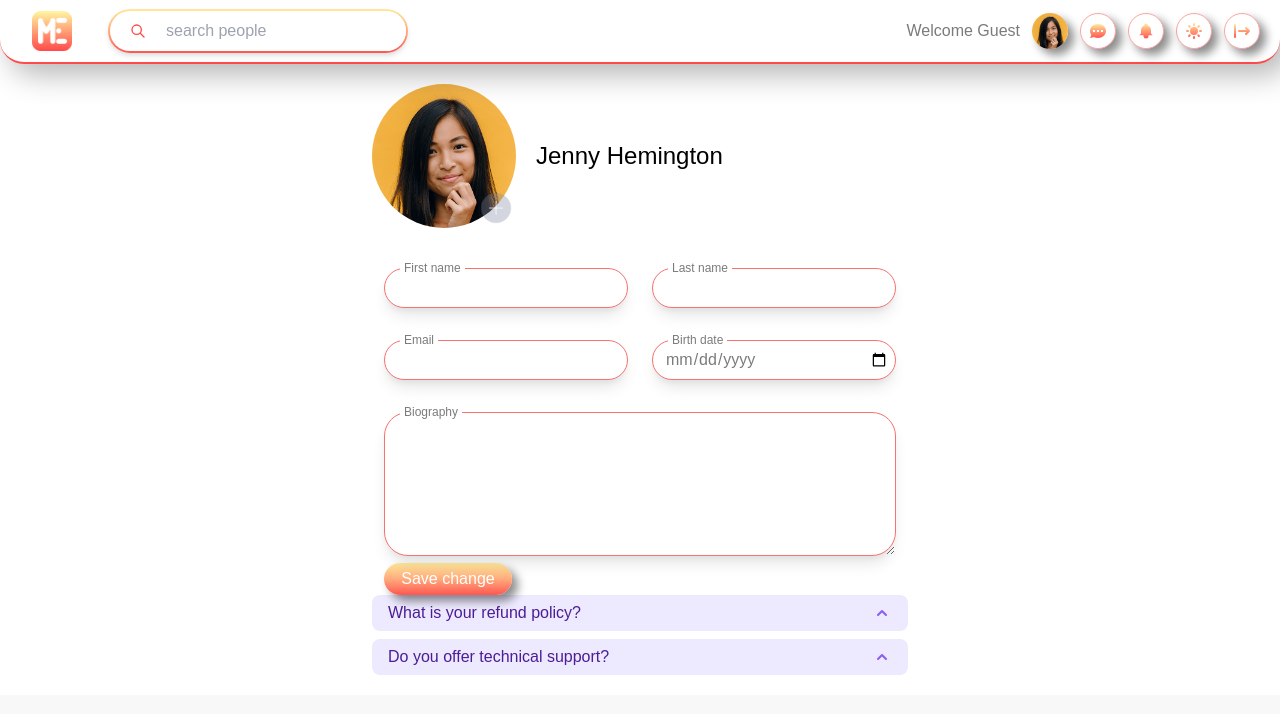
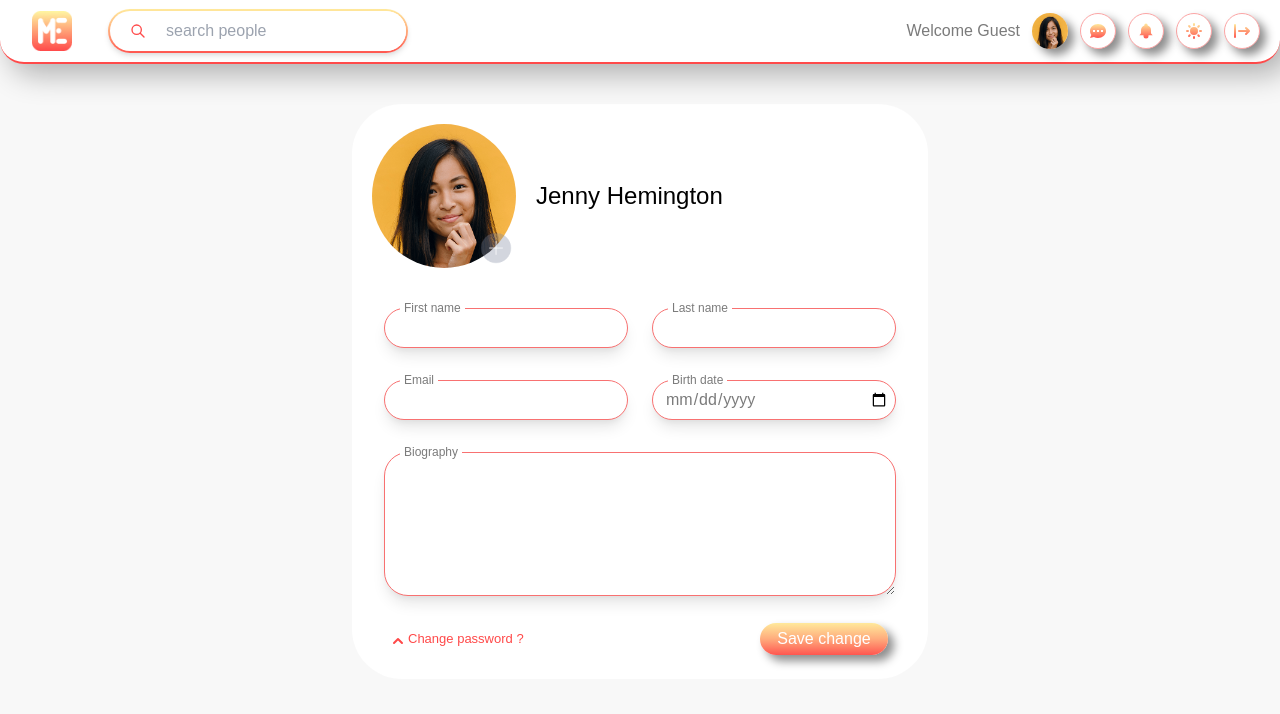
Before and after one commit to kajichulmay/socialMe, a React (Create React App) app: page /profile-setting in a window 1280 px wide. Shown: the top 714 px of the page. Built offline with nearby package versions, Linux system fonts and the light colour scheme; a web font is replaced by a local one.

Commit message:
profile setting

```diff
--- a/src/App.css
+++ b/src/App.css
@@ -102,6 +102,12 @@
   color: #7b7b7b;
 }
 
+.text-dark-thin * {
+  color: #ff4949;
+  font-weight: 300;
+  font-size: 13px;
+}
+
 /* border */
 .header-border {
   border-bottom: 2px solid #ff4a4a;
--- a/src/components/profileSetting/Input.js
+++ /dev/null
@@ -1,17 +0,0 @@
-import React from 'react';
-
-function Input() {
-  return (
-    <div class="relative">
-      <input
-        type="text"
-        className=" w-full h-10 border rounded-full border-red-400 p-1.5 mt-5 shadow-lg pl-3 focus:outline-none focus:ring-2 focus:ring-red-400"
-      />
-      <div class="absolute top-2 p-1 bg-white left-4 ">
-        <p className="text-red-600 text-dark text-xs font-normal">First name</p>
-      </div>
-    </div>
-  );
-}
-
-export default Input;
--- a/src/components/profileSetting/ProfileSetting.js
+++ b/src/components/profileSetting/ProfileSetting.js
@@ -5,7 +5,7 @@ import addRound from '../../images/Add_round.png';
 
 export default function ProfileSetting() {
   return (
-    <div className="w-full px-4 pt-16">
+    <div className="w-full px-4 pt-16 bg-secondary mt-10">
       <div className=" max-w-xl p-5 mx-auto bg-white border-50">
         <div className="flex items-center">
           <div className="w-36 h-36 rounded-full">
@@ -78,37 +78,75 @@ export default function ProfileSetting() {
               </div>
             </div>
           </div>
-          <div className="inputFollwer w-1/4 flex-shrink justify-center px-3">
-            <button className="flex-shrink rounded-full shadow-input w-32 h-8 bg-primary-grad text-white font-thin forhover">
+          <div className="inputFollwer w-full flex-shrink  px-3 right relative">
+            <button className="flex-shrink rounded-full shadow-input w-32 h-8 bg-primary-grad text-white font-thin forhover mt-5 object-right right-5 absolute">
               Save change
             </button>
           </div>
         </form>
+        <form>
+          <div className="mt-5">
             <Disclosure>
               {({ open }) => (
                 <>
-              <Disclosure.Button className="flex justify-between w-full px-4 py-2 text-sm font-medium text-left text-purple-900 bg-purple-100 rounded-lg hover:bg-purple-200 focus:outline-none focus-visible:ring focus-visible:ring-purple-500 focus-visible:ring-opacity-75">
-                <span>What is your refund policy?</span>
-                <ChevronUpIcon className={`${open ? 'transform rotate-180' : ''} w-5 h-5 text-purple-500`} />
+                  <Disclosure.Button className="flex justify-between w-auto px-4 py-2 text-xs text-left text-dark-thin font-thin ">
+                    <ChevronUpIcon className={`${open ? 'transform rotate-180' : ''} w-5 h-5 text-red-400`} />
+                    <span>Change password ?</span>
                   </Disclosure.Button>
                   <Disclosure.Panel className="px-4 pt-4 pb-2 text-sm text-gray-500">
-                If you're unhappy with your purchase for any reason, email us within 90 days and we'll refund you in
-                full, no questions asked.
+                    <form className="mt-20 mb-10 ">
+                      <div className=" w-1/3">Reset your password</div>
+                      <div className="w-full flex ">
+                        <div className="w-1/2">
+                          <div className="mx-3 mt-5">
+                            <div class="relative">
+                              <input
+                                type="text"
+                                className="w-full h-10 border rounded-full border-red-400 p-1.5 mt-5 shadow-lg pl-3 focus:outline-none focus:ring-2 focus:ring-red-400"
+                              />
+                              <div class="absolute top-2 p-1 bg-white left-4 ">
+                                <p className="text-red-600 text-dark text-xs font-normal">New password</p>
+                              </div>
+                            </div>
+                          </div>
+                          <div className="mx-3 mt-3">
+                            <div class="relative">
+                              <input
+                                type="text"
+                                className="w-full h-10 border rounded-full border-red-400 p-1.5 mt-5 shadow-lg pl-3 focus:outline-none focus:ring-2 focus:ring-red-400"
+                              />
+                              <div class="absolute top-2 p-1 bg-white left-4 ">
+                                <p className="text-red-600 text-dark text-xs font-normal">Confirm new password</p>
+                              </div>
+                            </div>
+                          </div>
+                        </div>
+                        <div className="w-1/2">
+                          <div className="mx-3 mt-5">
+                            <div class="relative">
+                              <input
+                                type="text"
+                                className="w-full h-10 border rounded-full border-red-400 p-1.5 mt-5 shadow-lg pl-3 focus:outline-none focus:ring-2 focus:ring-red-400"
+                              />
+                              <div class="absolute top-2 p-1 bg-white left-4 ">
+                                <p className="text-red-600 text-dark text-xs font-normal">Current password</p>
+                              </div>
+                            </div>
+                          </div>
+                          <div className="inputFollwer w-full flex-shrink  px-3 right relative mt-4 mb-20">
+                            <button className="flex-shrink rounded-full shadow-input w-32 h-8 bg-primary-grad text-white font-thin forhover mt-5 object-right right-5 absolute">
+                              Reset password
+                            </button>
+                          </div>
+                        </div>
+                      </div>
+                    </form>
                   </Disclosure.Panel>
                 </>
               )}
             </Disclosure>
-        <Disclosure as="div" className="mt-2">
-          {({ open }) => (
-            <>
-              <Disclosure.Button className="flex justify-between w-full px-4 py-2 text-sm font-medium text-left text-purple-900 bg-purple-100 rounded-lg hover:bg-purple-200 focus:outline-none focus-visible:ring focus-visible:ring-purple-500 focus-visible:ring-opacity-75">
-                <span>Do you offer technical support?</span>
-                <ChevronUpIcon className={`${open ? 'transform rotate-180' : ''} w-5 h-5 text-purple-500`} />
-              </Disclosure.Button>
-              <Disclosure.Panel className="px-4 pt-4 pb-2 text-sm text-gray-500">No.</Disclosure.Panel>
-            </>
-          )}
-        </Disclosure>
+          </div>
+        </form>
       </div>
     </div>
   );
```
Also changed, not shown: src/components/profileSetting/ResetPassword.js (deleted). Lines whose indentation alone changed are shown as unchanged.
